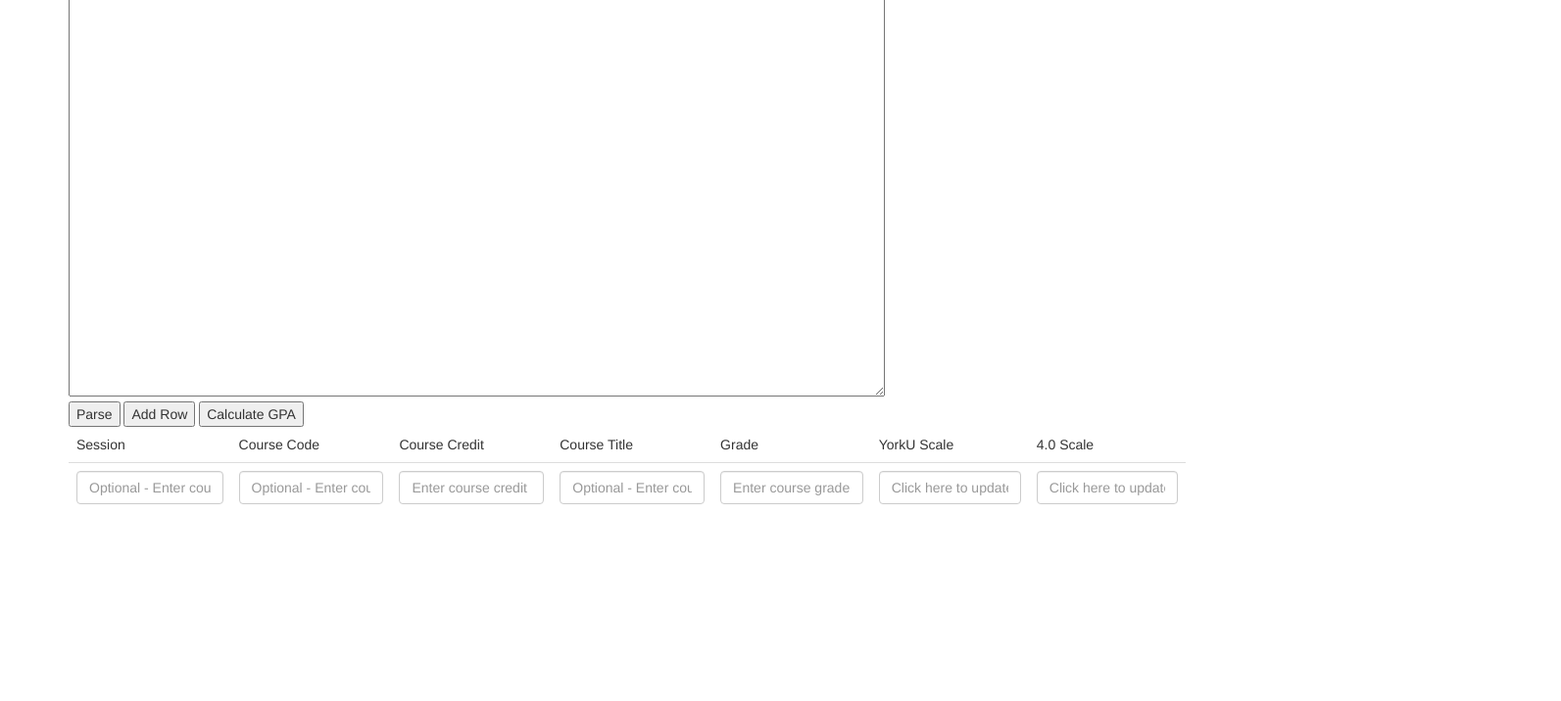
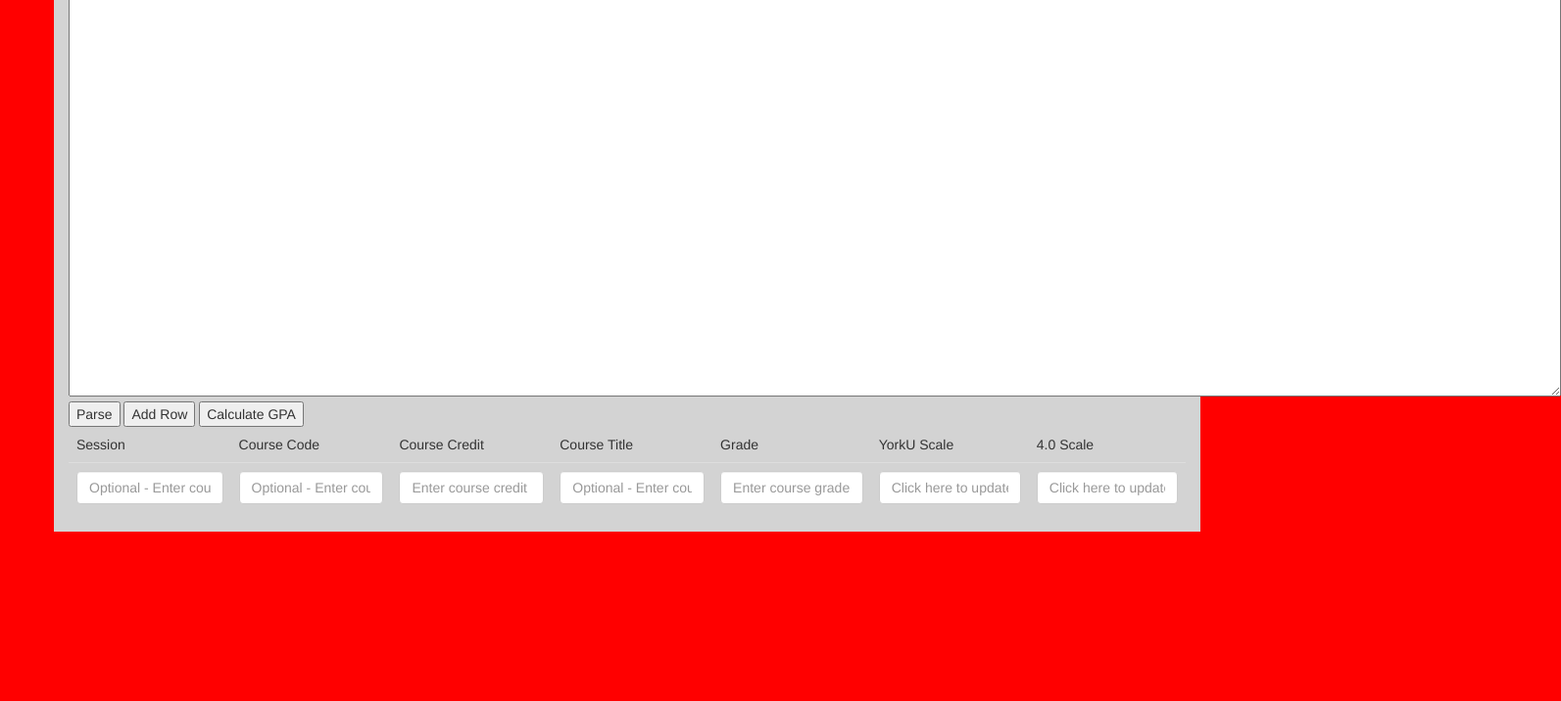
Before and after one commit to YorkUEECS/Hackfest2018, a website built with webpack: page index.html in a window 1280 px wide. Shown: the part 84-800 px from the top of the page at 98% size, 1593 px wide, since content can reach past the window. Built offline with nearby package versions, Linux system fonts and the light colour scheme; some packages are replaced by stand-ins of ours.

Commit message:
style
added style

```diff
--- a/index.html
+++ b/index.html
@@ -3,6 +3,10 @@
 <link rel="stylesheet" href="https://maxcdn.bootstrapcdn.com/bootstrap/3.3.7/css/bootstrap.min.css">
 <script src="https://ajax.googleapis.com/ajax/libs/angularjs/1.6.4/angular.min.js"></script>
 <script src="https://code.jquery.com/jquery-1.12.4.min.js"></script>
+<style>
+body {background-color:rgb(255, 0, 0);}
+div{background-color: LightGray;}
+</style>
 <script>
     function myFunction() {
         var field = document.getElementById("copiedGradeReport")
@@ -179,7 +183,7 @@
 <div class="container">
   <h2>GPA Calculator</h2>
   <a href="https://wrem.sis.yorku.ca/Apps/WebObjects/ydml.woa/wa/DirectAction/document?name=CourseListv1" target="_blank">YorkU Grades</a><br>
-  <textarea id="copiedGradeReport" rows="20" cols="100"></textarea>
+  <textarea id="copiedGradeReport" rows="20" cols="185%"></textarea>
   <br>
   <button onclick="extractSession()">Parse</button>
   <button onclick="insertRow()">Add Row</button>
```
Also changed, not shown: 1 other file.
